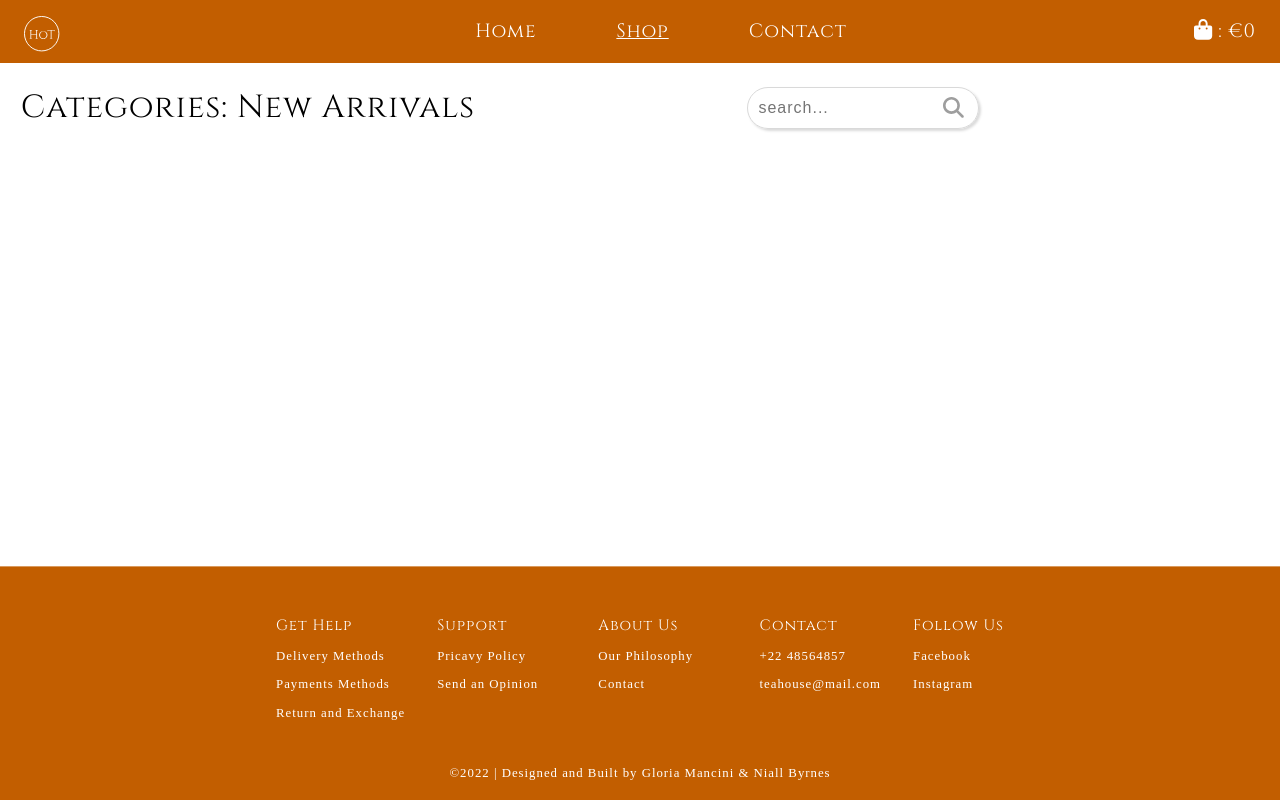
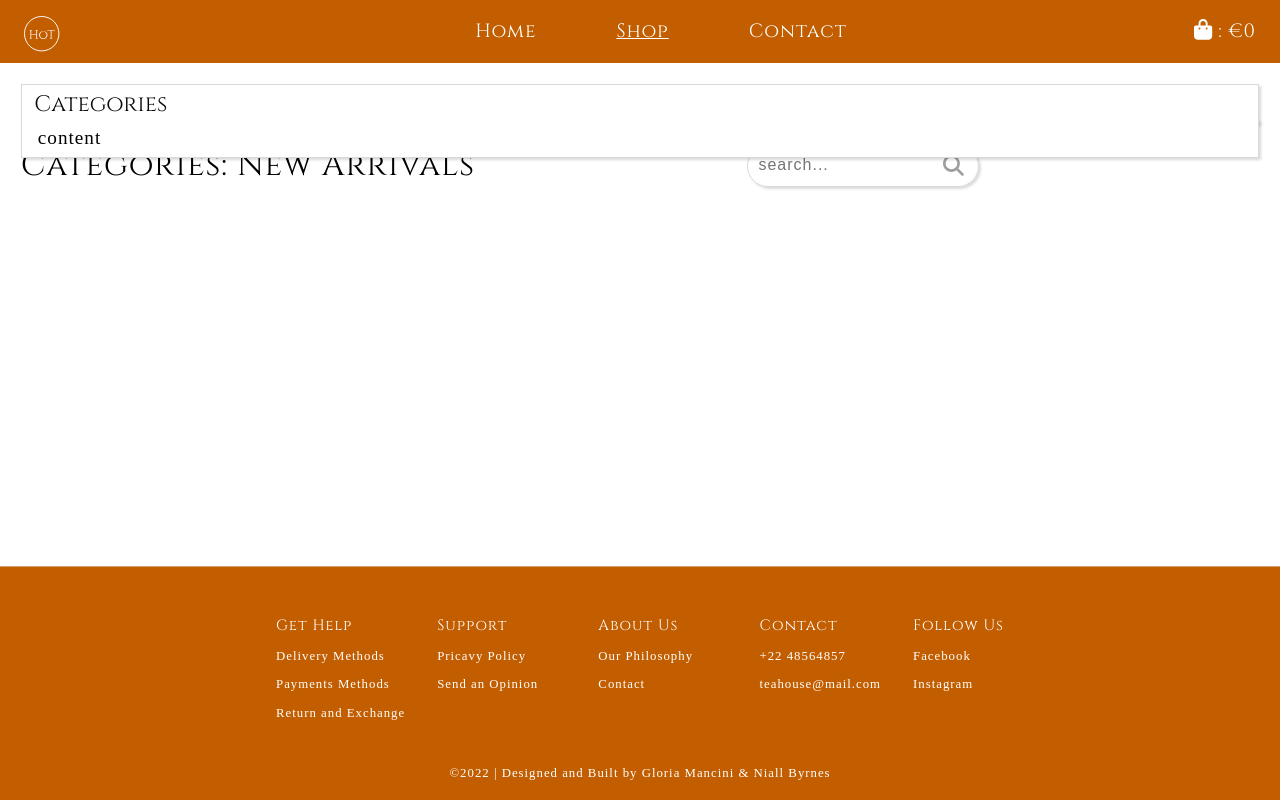
Before and after one commit to GlodallaLuna/the-house-of-tea, a Vue app: page /shop in a window 1280 px wide. Built offline with nearby package versions, Linux system fonts and the light colour scheme; a web font is replaced by a local one.

Commit message:
add dropdown-menu component

```diff
--- a/src/assets/base.css
+++ b/src/assets/base.css
@@ -11,6 +11,8 @@
 
   --font-della-respira:'Della Respira', serif;
   --font-cinzel: 'Cinzel', serif;
+
+  --box-shadow: rgba(0, 0, 0, 0.15) 1.95px 1.95px 2.6px;
 }
 
 *,
@@ -72,7 +74,11 @@ ul {
 
 .header--shop {
   padding: 0 1.3rem;
-  margin-top: 1.5rem;
+  margin-top: .5rem;
+}
+
+.title--shop {
+
 }
 
 
--- /dev/null
+++ b/src/components/Menu.vue
@@ -0,0 +1,112 @@
+<script>
+export default {
+    data () {
+        return {
+            isOpen: false,
+        }
+    },
+
+    methods: {
+        //logic for the event listener to open and close navbar
+        dropdownSwitcher () {
+            this.isOpen = !this.isOpen
+        }
+
+    },
+
+    computed: {
+
+        // Opening and closing the mobile navbar
+        openCloseClass() {
+            return this.isOpen ? 'open' : 'closed'
+        }
+
+    }
+}
+</script>
+
+<template>
+    <div class="menu">
+        <div class="dropdown">
+            <button @click="dropdownSwitcher" class="menu__button">
+                <h3 class="menu__title">Categories</h3>
+                <font-awesome-icon class="arrow-down" icon="fa-solid fa-chevron-down" />
+            </button>
+            <div class="dropdown-menu" :class="openCloseClass">content</div>
+        </div>
+
+    </div>
+</template>
+
+<style scoped>
+.menu {
+    margin: 1.3rem;
+    position: relative;
+}
+.dropdown,
+.dropdown-menu{
+    border: 1px solid var(--clr-gray-100);
+    background-color: var(--clr-primary-white);
+    box-shadow: var(--box-shadow);
+}
+
+.dropdown {
+    padding: .2rem .4rem;
+}
+
+.dropdown-menu {
+    position: absolute;
+    left: 0;
+    width: 100%;
+    border-top: none;
+    padding: .2rem 1rem;
+    font-size: 1.2rem;
+}
+.menu__title {
+    font-family: var(--font-cinzel);
+    font-size: 1.4rem;
+    color: var(--clr-primary-black);
+}
+
+.menu__button {
+    background-color: var(--clr-primary-white);
+    border: none;
+    cursor: pointer;
+    display: flex;
+    width: 100%;
+    justify-content: space-between;
+    align-items: center;
+}
+
+.arrow-down {
+    font-size: 1.35rem;
+    color: var(--clr-gray-200);
+}
+
+
+
+.open {
+    opacity: 1;
+    pointer-events: auto;
+}
+
+.closed {
+    opacity: 0;
+    pointer-events: none;
+}
+
+@media screen and (min-width: 50.9em) {
+    .dropdown-menu {
+        opacity: 1;
+        pointer-events: auto;
+    }
+
+    .arrow-down{
+        display: none;
+    }
+}
+
+
+
+
+</style>
--- a/src/components/ShopHeader.vue
+++ b/src/components/ShopHeader.vue
@@ -1,6 +1,7 @@
 <script></script>
 
 <template>
+    <!-- under construction -->
     <header class="header--shop">
         <div class="wrapper__title">
             <font-awesome-icon class="arrow" icon="fa-solid fa-arrow-left-long"/>
--- a/src/main.js
+++ b/src/main.js
@@ -10,7 +10,8 @@ import { faBars } from '@fortawesome/free-solid-svg-icons'
 import { faSquareXmark } from '@fortawesome/free-solid-svg-icons'
 import { faArrowLeftLong } from '@fortawesome/free-solid-svg-icons'
 import { faMagnifyingGlass } from '@fortawesome/free-solid-svg-icons'
-library.add(faBagShopping, faBars, faSquareXmark, faArrowLeftLong, faMagnifyingGlass)
+import { faChevronDown } from '@fortawesome/free-solid-svg-icons'
+library.add(faBagShopping, faBars, faSquareXmark, faArrowLeftLong, faMagnifyingGlass, faChevronDown)
 
 
 
--- a/src/views/HomeView.vue
+++ b/src/views/HomeView.vue
@@ -10,7 +10,7 @@ import Footer from '../components/Footer.vue'
         <div class="header__content">
             <p class="subtitle">Organic Tea Shop</p>
             <h1 class="title">The House of Tea</h1>
-            <button class="header__button">View Shop</button>
+            <router-link to="/shop" class="header__button">View Shop</router-link>
         </div>
     </header>
 
@@ -66,7 +66,7 @@ import Footer from '../components/Footer.vue'
                     <h3 class="title--arrivals"><a href="">Jasmine Ling</a></h3>
                 </div>
             </div>
-            <div class="wrapper__button"><button class="arrivals__button">Browse Teas</button></div>
+            <div class="wrapper__button"><router-link to="/shop" class="arrivals__button">Browse Teas</router-link></div>
         </div>
     </main>
 
@@ -127,6 +127,7 @@ import Footer from '../components/Footer.vue'
 .header__button:hover,
 .arrivals__button:hover {
     background-color: var(--clr-cinnamon);
+    text-decoration: none;
 }
 
 /*sections styles */
--- a/src/views/ShopView.vue
+++ b/src/views/ShopView.vue
@@ -1,17 +1,17 @@
 <script setup>
 import Navbar from '../components/Navbar.vue'
-
+import Menu from '../components/Menu.vue'
 import Footer from '../components/Footer.vue'
 </script>
 
 <template>
 
     <Navbar page="shop" />
-    <!-- here goes the menu component -->
+    <Menu />
     <!-- div to heandle the header and grid component in mobile and desktop version -->
     <div>
         <header class="header--shop">
-            <h2 class="title"> Categories: New Arrivals</h2>
+            <h2 class="title--shop"> Categories: New Arrivals</h2>
             <div class="searchbar">
                 <input type="text" class="search__input" aria-label="search" placeholder="search...">
                 <button class="search__submit" aria-label="submit"><font-awesome-icon class="submit__icon" icon="fa-solid fa-magnifying-glass" /></button>
@@ -33,7 +33,7 @@ h2 {
     display: flex;
     margin-top: 1rem;
     border: 1px solid var(--clr-gray-100);
-    box-shadow: rgba(0, 0, 0, 0.15) 1.95px 1.95px 2.6px;
+    box-shadow: var(--box-shadow);
     border-radius: 50px;
     padding: .3rem .5rem;
 }
```
